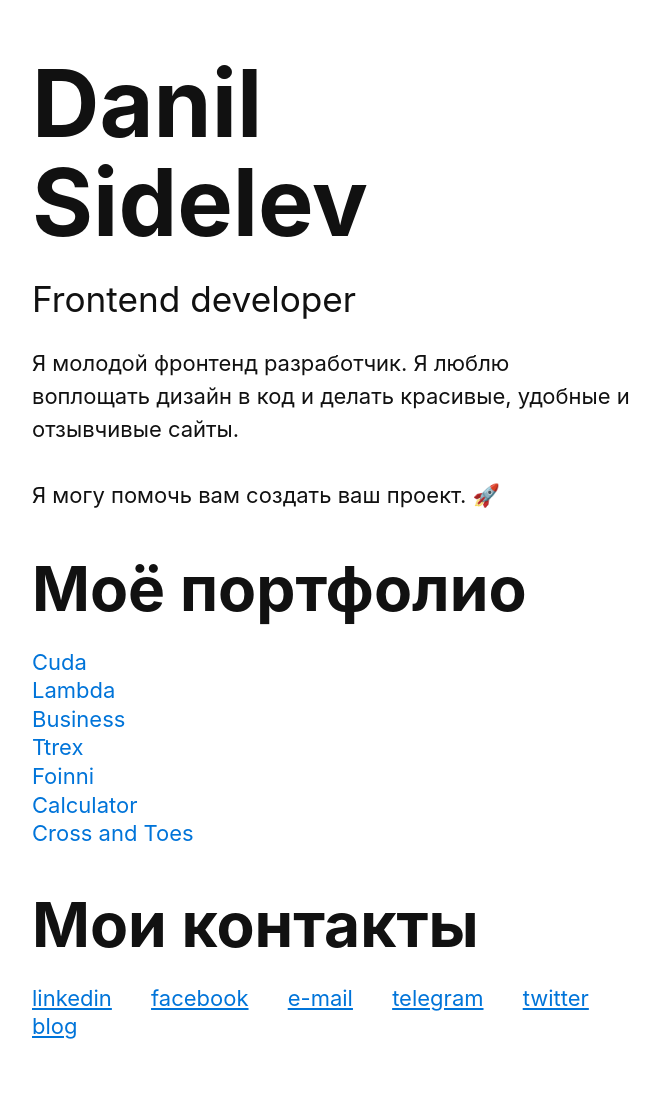
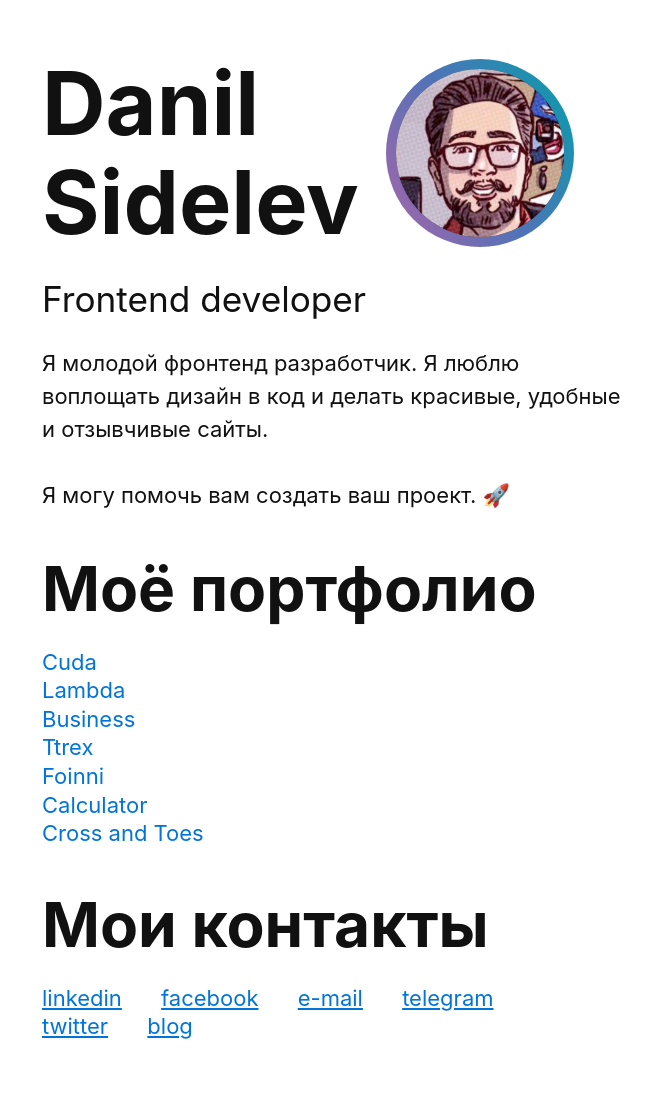
Before and after one commit to markusidelev/markusidelev.github.io, a PHP site: page / in a window 1280 px wide. Shown: the whole page, without its empty margins (308-967 px from the left). Run offline with PHP 8.4, Linux system fonts and the light colour scheme.

Commit message:
profile picture and fixes
profile picture added
old useless files deleted

```diff
--- a/assets/css/style.css
+++ b/assets/css/style.css
@@ -1,19 +1,27 @@
+* {
+  box-sizing: border-box;
+}
+
 html {
   font-family: -apple-system, system-ui, BlinkMacSystemFont, "Segoe UI", Roboto, Ubuntu, "Helvetica Neue", Helvetica, Arial, sans-serif;
   font-size: 137.5%;
-  -webkit-font-smoothing: antialiased; }
+  -webkit-font-smoothing: antialiased;
+}
 
 body {
   padding: 10px;
   max-width: 600px;
   margin: 0 auto;
-  color: #111111; }
+  color: #111111;
+}
 body ::-moz-selection {
-    background: #FF4136;
-    color: #111111; }
+  background: #ff4136;
+  color: #111111;
+}
 body ::selection {
-    background: #FF4136;
-    color: #111111; }
+  background: #ff4136;
+  color: #111111;
+}
 body h1,
 body h2,
 body h3,
@@ -23,31 +31,90 @@ body {
   font-family: -apple-system, system-ui, BlinkMacSystemFont, "Segoe UI", Roboto, Ubuntu, "Helvetica Neue", Helvetica, Arial, sans-serif;
   margin-top: 1.5rem;
   margin-bottom: 0;
-    line-height: 1.5rem; }
+  line-height: 1.5rem;
+}
 body h1 {
-    font-size: 4.242rem;
+  font-size: 4rem;
   line-height: 4.5rem;
-    margin-top: 2rem; }
+  margin-top: 0;
+}
 body h2 {
   font-size: 2.828rem;
   line-height: 3rem;
-    margin-top: 2rem; }
+  margin-top: 2rem;
+}
 body .tagline {
   font-size: 1.6rem;
-    line-height: 1.3rem; }
+  line-height: 1.3rem;
+}
 body p {
   line-height: 1.5rem;
   margin-top: 1.5rem;
-    margin-bottom: 0; }
+  margin-bottom: 0;
+}
 body a {
   color: #0074d9;
   line-height: 1.3rem;
-    cursor: pointer; }
+  cursor: pointer;
+}
 body a:hover {
-      color: #ff4136; }
+  color: #ff4136;
+}
 body .portfolio_block a {
-    text-decoration: none; }
+  text-decoration: none;
+}
 body .contact_block a {
-    margin-right: 1.5rem; }
+  margin-right: 1.5rem;
+}
+
+.profile-container {
+  display: flex;
+  justify-content: space-between;
+  align-items: center;
+  padding-right: 10%;
+  height: 9rem;
+  margin-top: 2rem;
+}
+
+.gradient-border {
+  --borderWidth: 10px;
+  background: #1D1F20;
+  position: relative;
+  border-radius: 50%;
+}
+
+.gradient-border:after {
+  content: "";
+  position: absolute;
+  top: calc(-1 * var(--borderWidth));
+  left: calc(-1 * var(--borderWidth));
+  height: calc(100% + var(--borderWidth) * 2);
+  width: calc(100% + var(--borderWidth) * 2);
+  background: linear-gradient(60deg, #f79533, #f37055, #ef4e7b, #a166ab, #5073b8, #1098ad, #07b39b, #6fba82);
+  border-radius: 50%;
+  z-index: -1;
+  animation: animatedgradient 3s ease alternate infinite;
+  background-size: 300% 300%;
+}
+
+@keyframes animatedgradient {
+  0% {
+    background-position: 0% 50%;
+  }
+  50% {
+    background-position: 100% 50%;
+  }
+  100% {
+    background-position: 0% 50%;
+  }
+}
+.profile_img__container {
+  height: 85%;
+}
+
+#profile_image {
+  height: 100%;
+  border-radius: 50%;
+}
 
 /*# sourceMappingURL=style.css.map */
--- /dev/null
+++ b/assets/sass/_colors.sass
@@ -0,0 +1,2 @@
+$black: #111111
+$red: #ff4136
--- /dev/null
+++ b/assets/sass/_gradient-border.scss
@@ -0,0 +1,32 @@
+.gradient-border {
+    --borderWidth: 10px;
+    background: #1D1F20;
+    position: relative;
+    border-radius: 50%;
+  }
+  .gradient-border:after {
+    content: '';
+    position: absolute;
+    top: calc(-1 * var(--borderWidth));
+    left: calc(-1 * var(--borderWidth));
+    height: calc(100% + var(--borderWidth) * 2);
+    width: calc(100% + var(--borderWidth) * 2);
+    background: linear-gradient(60deg, #f79533, #f37055, #ef4e7b, #a166ab, #5073b8, #1098ad, #07b39b, #6fba82);
+    border-radius: 50%;
+    z-index: -1;
+    animation: animatedgradient 3s ease alternate infinite;
+    background-size: 300% 300%;
+  }
+
+
+  @keyframes animatedgradient {
+      0% {
+          background-position: 0% 50%;
+      }
+      50% {
+          background-position: 100% 50%;
+      }
+      100% {
+          background-position: 0% 50%;
+      }
+  }
--- a/assets/sass/style.sass
+++ b/assets/sass/style.sass
@@ -1,19 +1,24 @@
+@import colors
+*
+    box-sizing: border-box
 html
     font-family: -apple-system, system-ui, BlinkMacSystemFont, 'Segoe UI', Roboto, Ubuntu, 'Helvetica Neue', Helvetica, Arial, sans-serif
     font-size: 137.5%
     -webkit-font-smoothing: antialiased
 
+
 body
     padding: 10px
     max-width: 600px
     margin: 0 auto
-    color: #111111
+    color: $black
+
     ::-moz-selection
-        background: #FF4136
-        color: #111111
+        background: $red
+        color: $black
     ::selection
-        background: #FF4136
-        color: #111111
+        background: $red
+        color: $black
 
     h1,
     h2,
@@ -27,9 +32,9 @@ body
         line-height: 1.5rem
 
     h1
-        font-size: 4.242rem
+        font-size: 4rem
         line-height: 4.5rem
-        margin-top: 2rem
+        margin-top: 0
 
     h2
         font-size: 2.828rem
@@ -49,7 +54,7 @@ body
         line-height: 1.3rem
         cursor: pointer
         &:hover
-            color: #ff4136
+            color: $red
 
     .portfolio_block
         a
@@ -58,3 +63,30 @@ body
     .contact_block
         a
             margin-right: 1.5rem
+
+.profile-container
+    display: flex
+    justify-content: space-between
+    align-items: center
+
+    padding-right: 10%
+    height: 9rem
+    margin-top: 2rem
+    // border: 1px solid red
+
+@import gradient-border
+
+.profile_img__container
+
+    // box-sizing: border-box
+
+    // overflow: hidden
+    height: 85%
+
+    // border: 3px solid red
+
+
+#profile_image
+    height: 100%
+    border-radius: 50%
+    // border-radius: 50%
--- a/index.html
+++ b/index.html
@@ -8,7 +8,7 @@
 	<meta name="apple-mobile-web-app-capable" content="yes">
 
 	<!-- <base href="https://markusidelev.github.io/"> -->
-	<meta name="robots" content="nofollow"/>
+	<meta name="robots" content="nofollow" />
 	<meta name='viewport' content='width=device-width, initial-scale=1.0' />
 
 	<meta property="og:image" content="/og-image.jpg">
@@ -38,7 +38,14 @@
 <body>
 
 	<header>
-		<h1 class="animated fadeInUp">Danil <br> Sidelev</h1>
+
+		<div class="profile-container animated fadeInUp">
+			<h1 class="">Danil <br> Sidelev</h1>
+			<div class="profile_img__container gradient-border">
+
+				<img src="/assets/img/profile_img.jpg" id="profile_image" alt="profile_image">
+			</div>
+		</div>
 		<p class="tagline animated  fadeInUp delay-1s">Frontend developer</p>
 
 		<p class="animated  fadeInLeft delay-2s">Я молодой фронтенд разработчик. Я люблю воплощать дизайн в код и делать
@@ -63,7 +70,8 @@
 		<br>
 		<a href="https://markusidelev.github.io/calculator/" alt="" title="Калькулятор">Calculator</a>
 		<br>
-		<a href="https://markusidelev.github.io/crossandtoes/" alt="" title="Крестики-нолики на двоих с сохранением прогресса" >Cross and Toes</a>
+		<a href="https://markusidelev.github.io/crossandtoes/" alt=""
+			title="Крестики-нолики на двоих с сохранением прогресса">Cross and Toes</a>
 		<br>
 
 	</div>
```
Also changed, not shown: assets/img/portfolio_img/porftolio_1_lambda.jpg (deleted), assets/img/profile_img.jpg (added), 6 other files. Lines whose indentation alone changed are shown as unchanged.
